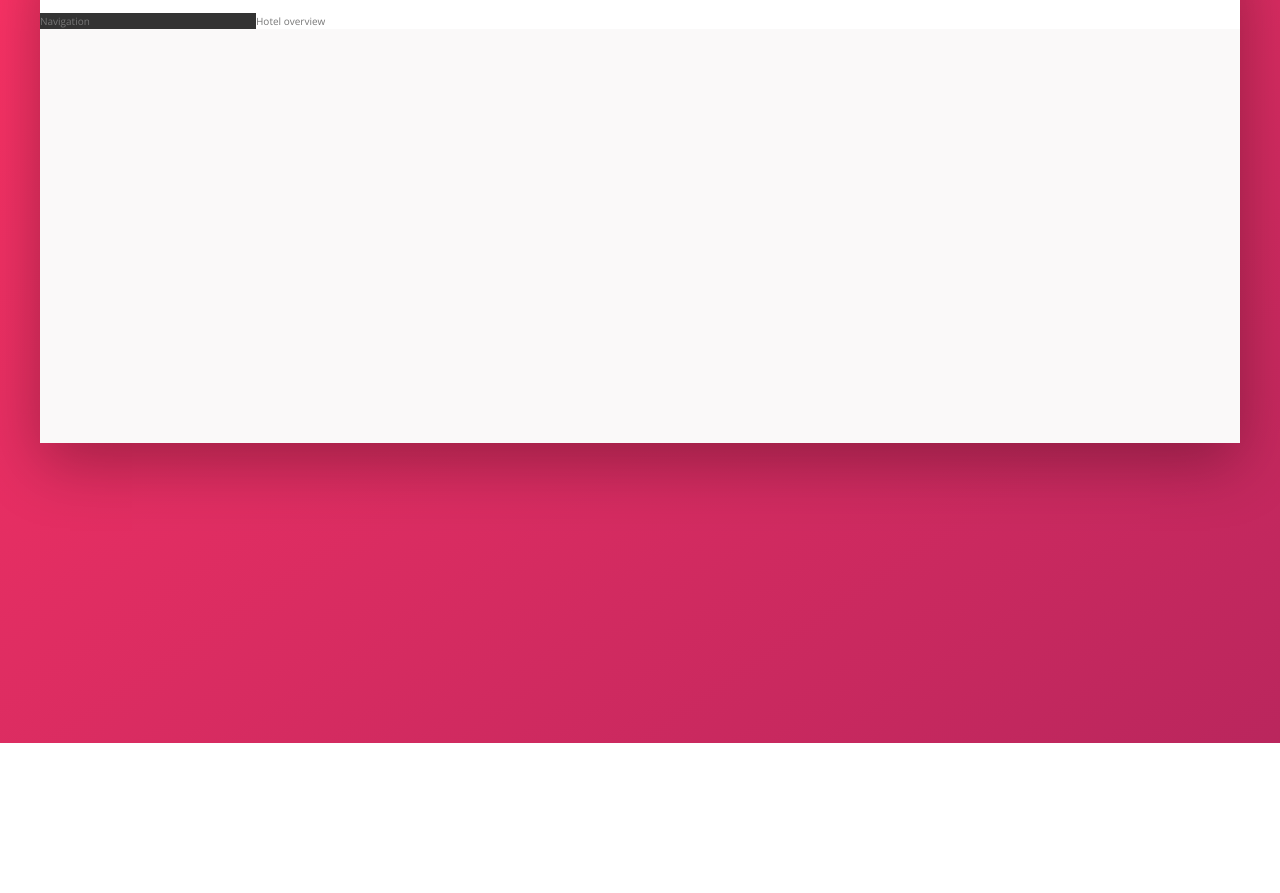
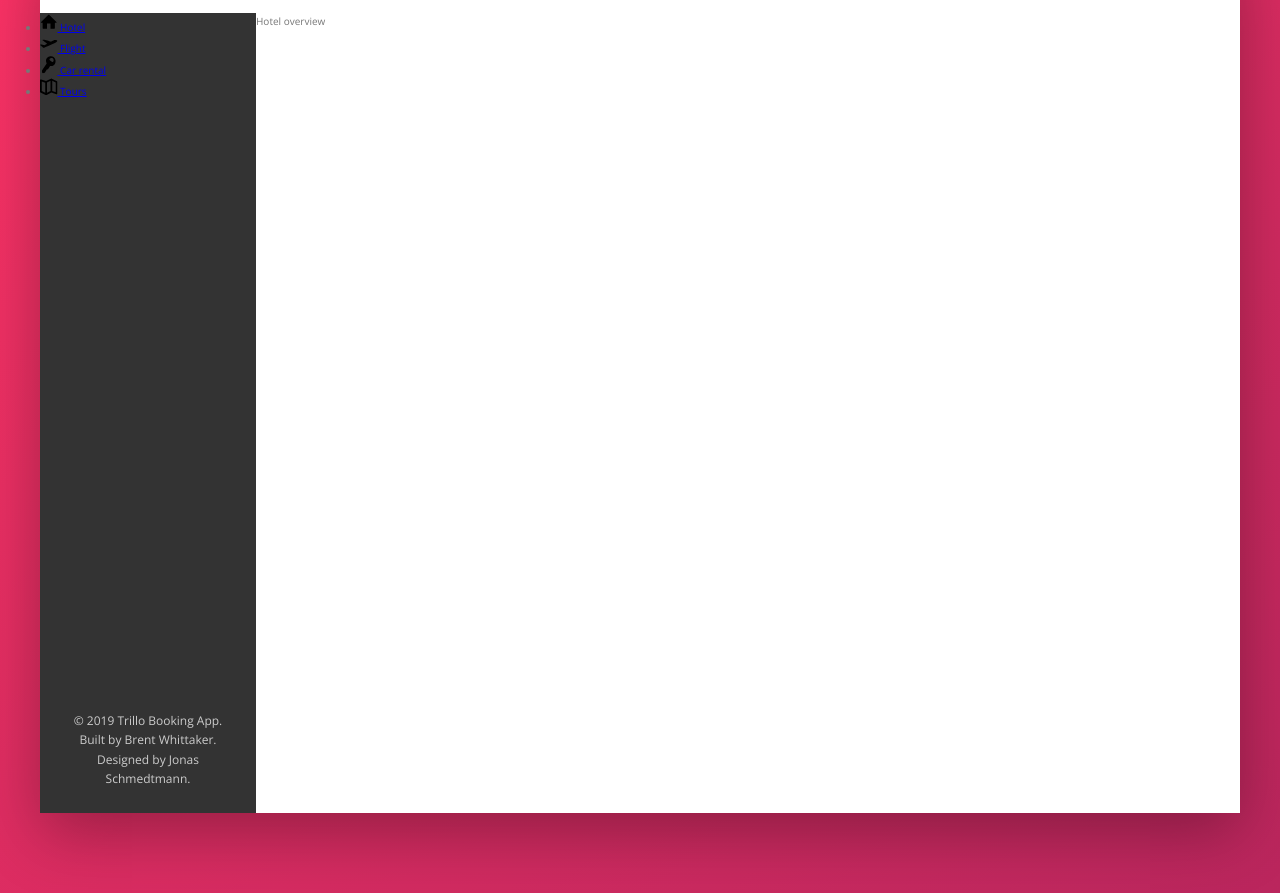
Before and after one commit to brentwhittaker/flexbox-sass-trillo, a website built with Parcel: page src/index.html in a window 1280 px wide. Shown: the part 137-1030 px from the top of the page. Before the commit the page ends 880 px from the top, so only its background shows below. Built offline with nearby package versions, Linux system fonts and the light colour scheme.

Commit message:
Impl nav side-bar markup and css draft

```diff
--- a/src/index.html
+++ b/src/index.html
@@ -54,7 +54,44 @@
       </header>
       <div class="content">
         <nav class="sidebar">
-          Navigation
+          <ul class="side-nav">
+            <li class="side-nav__item">
+              <a href="#" class="side-nav__link">
+                <svg class="side-nav__icon">
+                  <use xlink:href="img/sprite.svg#icon-home"></use>
+                </svg>
+                <span>Hotel</span>
+              </a>
+            </li>
+            <li class="side-nav__item">
+              <a href="#" class="side-nav__link">
+                <svg class="side-nav__icon">
+                  <use xlink:href="img/sprite.svg#icon-aircraft-take-off"></use>
+                </svg>
+                <span>Flight</span>
+              </a>
+            </li>
+            <li class="side-nav__item">
+              <a href="#" class="side-nav__link">
+                <svg class="side-nav__icon">
+                  <use xlink:href="img/sprite.svg#icon-key"></use>
+                </svg>
+                <span>Car rental</span>
+              </a>
+            </li>
+            <li class="side-nav__item">
+              <a href="#" class="side-nav__link">
+                <svg class="side-nav__icon">
+                  <use xlink:href="img/sprite.svg#icon-map"></use>
+                </svg>
+                <span>Tours</span>
+              </a>
+            </li>
+          </ul>
+          <div class="legal">
+            &copy; 2019 Trillo Booking App. Built by Brent Whittaker. Designed
+            by Jonas Schmedtmann.
+          </div>
         </nav>
         <main class="hotel-view">
           Hotel overview
--- a/src/sass/_component.scss
+++ b/src/sass/_component.scss
@@ -109,3 +109,26 @@
     margin-right: 1rem;
   }
 }
+
+////////////////////////////////////
+//SIDE NAV
+
+.side-nav {
+  &__item {
+  }
+  &__link {
+  }
+  &__icon {
+    width: 1.75rem;
+    height: 1.75rem;
+  }
+}
+
+////////////////////////////////////
+//LEGAL
+.legal {
+  font-size: 1.2rem;
+  color: var(--color-grey-light-4);
+  text-align: center;
+  padding: 2.5rem;
+}
--- a/src/sass/_layout.scss
+++ b/src/sass/_layout.scss
@@ -24,9 +24,13 @@
 .sidebar {
   background-color: var(--color-grey-dark-1);
   flex: 0 0 18%;
+  display: flex;
+  flex-direction: column;
+  justify-content: space-between;
 }
 
 .hotel-view {
   background-color: #fff;
+  height: 80rem;
   flex: 1;
 }
```
Also changed, not shown: src/css/style.css.
